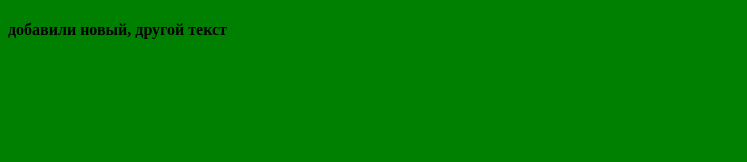
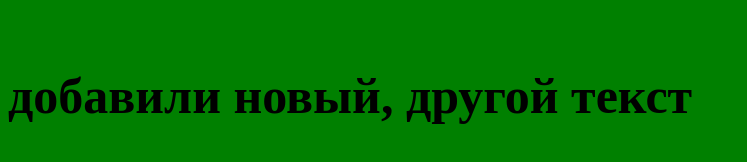
Before and after one commit to StepRideR/testGit, a plain HTML site: page index.html in a window 1280 px wide. Shown: the whole page, without its empty margins (0-747 px from the left). Drawn offline with Linux system fonts and the light colour scheme.

```diff
--- a/index.html
+++ b/index.html
@@ -5,6 +5,6 @@
 	<link href='style.css' rel='stylesheet' ></link>
 </head>
 <body class='body'>
-<h4>добавили новый, другой текст</h4>
+<h4 class='h4'>добавили новый, другой текст</h4>
 	</body>
 </html>
--- a/style.css
+++ b/style.css
@@ -3,5 +3,5 @@
 }
 
 .h4 {
-	font-size: 5px;
+	font-size: 50px;
 }
```
